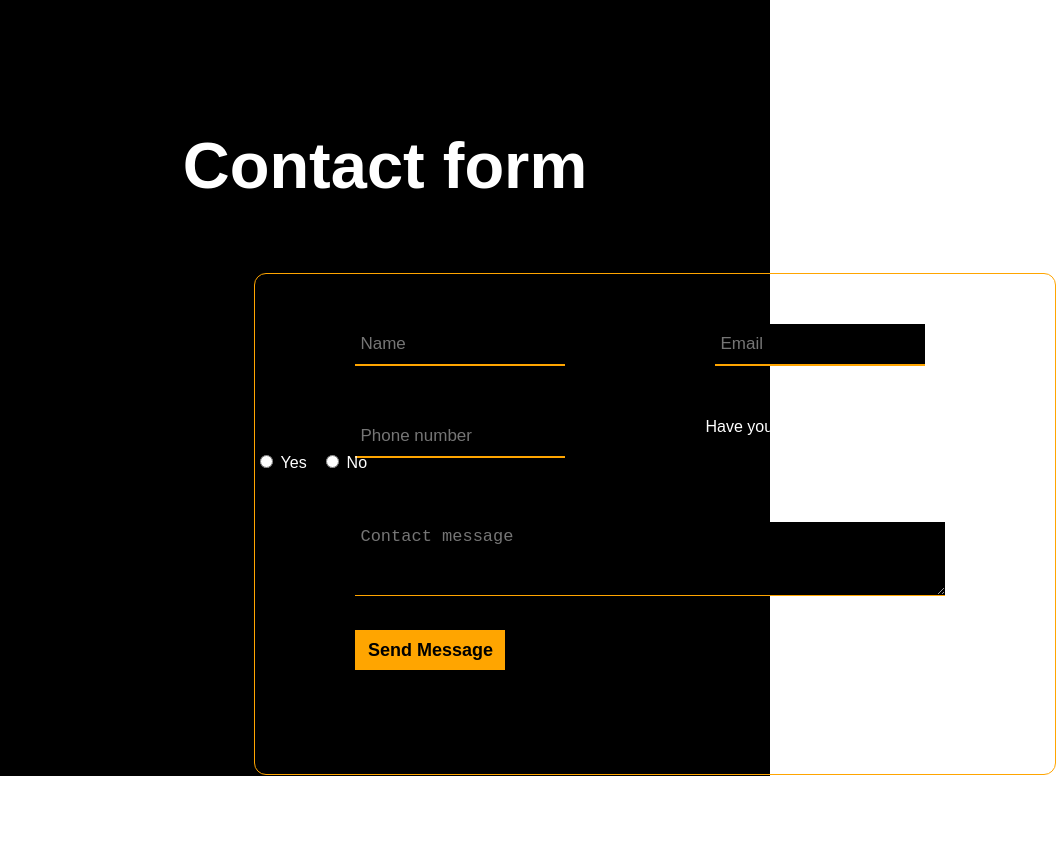
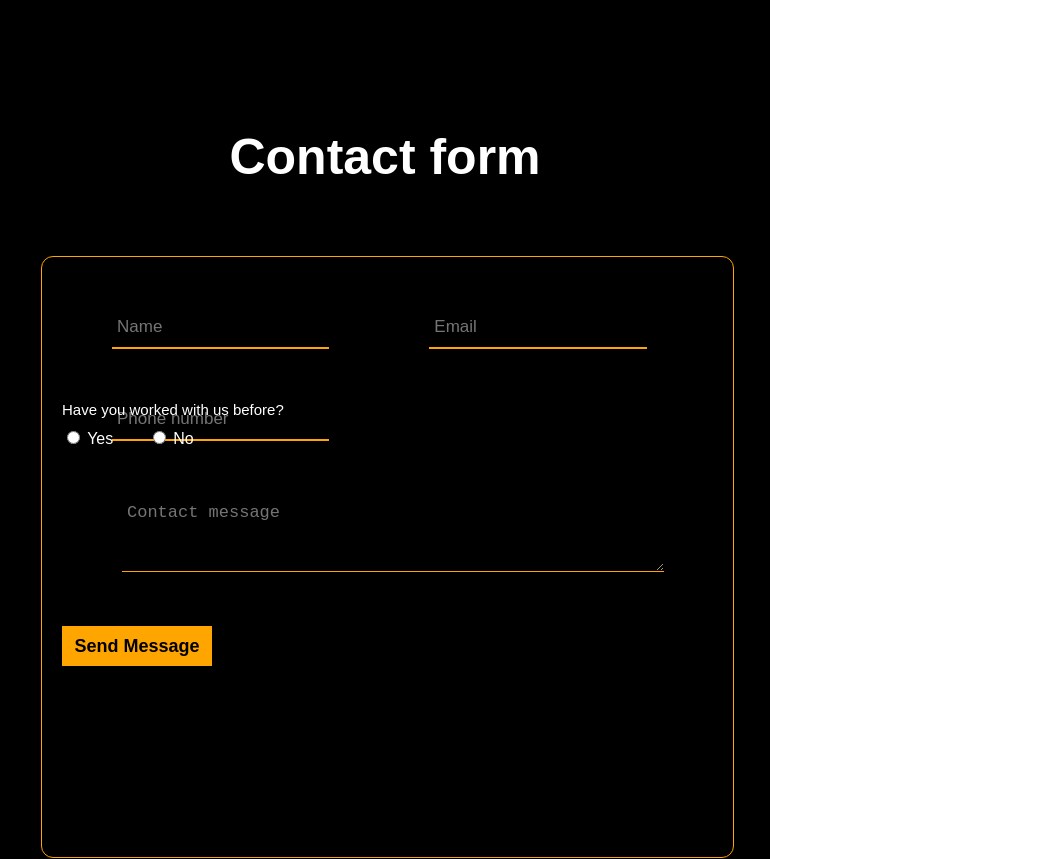
Before and after one commit to EminHuric/MsEe-Agency, a Vue app in the folder MsEe-agency/: page /contact in a window 768 px wide. Shown: the part 620-1479 px from the top of the page, 1056 px wide, since content can reach past the window. Before the commit the page ends 1396 px from the top, so only its background shows below. Built offline with nearby package versions, Linux system fonts and the light colour scheme.

Commit message:
contact form respoonsiveness

```diff
--- a/MsEe-agency/src/components/about.vue
+++ b/MsEe-agency/src/components/about.vue
@@ -0,0 +1,3 @@
+<template>
+    <p style="color: white; position: absolute;">Marketing Agency Powered by Innovation</p>
+</template>
--- a/MsEe-agency/src/views/Contact.vue
+++ b/MsEe-agency/src/views/Contact.vue
@@ -12,9 +12,6 @@
             <form id="emailForm" class="heading1" action="https://formsubmit.co/ehrx09@gmail.com" method="POST">
                 <h2 class="heading2">Contact form</h2>
 
-                <!-- Hidden inputs za Formsubmit -->
-                <input type="hidden" name="_captcha" value="false">
-                <input type="hidden" name="_next" value="http://msee-agency.vercel.app">
 
                 <div class="border">
                     <input type="text" name="name" placeholder="Name" class="name" required>
@@ -22,10 +19,10 @@
                     <input type="text" name="phone" placeholder="Phone number" class="name">
 
                     <p class="before">Have you worked with us before?</p>
-                    <label style="color: white; margin-right: 10px;">
+                    <label class="yes">
                         <input type="radio" name="workedBefore" value="Yes" required> Yes
                     </label>
-                    <label style="color: white;">
+                    <label class="no">
                         <input type="radio" name="workedBefore" value="No" required> No
                     </label><br>
 
@@ -44,6 +41,10 @@
 </script>
 
 <style scoped>
+.yes {
+    color: white;
+    margin-left: 490px;
+}
 .send {
     height: 40px;
     margin-left: 100px;
@@ -194,22 +195,56 @@ textarea:focus {
 .container {
     display: flex;
 }
+.no {
+    color: white;
+    margin-left: 50px;
+}
 
 @media (max-width: 420px) {
+    .heading2 {
+        font-size: 50px;
+        margin-top: 450px;
+    }
+    .border {
+        margin-left: 50px;
+        width: 75%;
+        height: 600px;
+    }
     .title1 {
         margin-left: 20px;
         font-size: 50px;
         width: 90%;
-        margin-top: 60px;
+        margin-top: 50px;
+    }
+    .name, .email {
+        margin-left: 20px;
+        width: 82%;
+    }
+    .before {
+        margin: 5px;
+        margin-top: 35px;
+        text-align: center;
+    }
+    .yes {
+        margin-left: 22%;
     }
 
     .paragraph {
         margin-left: 20px;
         font-size: 20px;
     }
+    .message {
+        margin-left: 20px;
+        width: 81%;
+    }
 
     .back {
         top: 100px;
+        min-height: 200vh;
+    }
+    .send {
+        margin-left: 20px;
+        margin-top: 50px;
     }
 
     .bot2 {
@@ -229,6 +264,41 @@ textarea:focus {
 }
 
 @media (min-width: 421px) and (max-width: 533px) {
+    .heading2 {
+        font-size: 50px;
+    }
+    .before {
+        margin: 5px;
+        margin-top: 35px;
+        margin-left: 20px;
+        padding-bottom: 5px;
+        font-size: 15px;
+    }
+    .name, .email {
+        margin-left: 20px;
+        width: 82%;
+    }
+    .yes {
+        margin-left: 20px;
+    }
+    .no {
+        margin-left: 30px;
+    }
+    .message {
+        margin-left: 20px;
+        width: 81%;
+        border-top: block;
+    }
+    .send {
+        margin-left: 20px;
+        margin-top: 50px;
+    }
+
+    .border {
+        margin-left: 40px;
+        width: 85%;
+        height: 600px;
+    }
     .title1 {
         margin-left: 20px;
         font-size: 50px;
@@ -262,6 +332,41 @@ textarea:focus {
 }
 
 @media (min-width: 533px) and (max-width: 754px) {
+    .heading2 {
+        font-size: 50px;
+    }
+    .before {
+        margin: 5px;
+        margin-top: 35px;
+        margin-left: 20px;
+        padding-bottom: 5px;
+        font-size: 15px;
+    }
+    .name, .email {
+        margin-left: 20px;
+        width: 82%;
+    }
+    .yes {
+        margin-left: 20px;
+    }
+    .no {
+        margin-left: 30px;
+    }
+    .message {
+        margin-left: 20px;
+        width: 81%;
+        border-top: block;
+    }
+    .send {
+        margin-left: 20px;
+        margin-top: 50px;
+    }
+
+    .border {
+        margin-left: 45px;
+        width: 85%;
+        height: 600px;
+    }
     .title1 {
         margin-left: 20px;
         font-size: 42px;
@@ -296,6 +401,41 @@ textarea:focus {
 }
 
 @media (min-width: 755px) and (max-width: 768px) {
+    .heading2 {
+        font-size: 50px;
+    }
+    .before {
+        margin: 5px;
+        margin-top: 35px;
+        margin-left: 20px;
+        padding-bottom: 5px;
+        font-size: 15px;
+    }
+    .name, .email {
+        margin-left: 20px;
+        width: 82%;
+    }
+    .yes {
+        margin-left: 20px;
+    }
+    .no {
+        margin-left: 30px;
+    }
+    .message {
+        margin-left: 20px;
+        width: 81%;
+        border-top: block;
+    }
+    .send {
+        margin-left: 20px;
+        margin-top: 50px;
+    }
+
+    .border {
+        margin-left: 60px;
+        width: 85%;
+        height: 600px;
+    }
     .title1 {
         margin-left: 20px;
         font-size: 42px;
@@ -330,11 +470,30 @@ textarea:focus {
 }
 
 @media (min-width: 768px) and (max-width: 875px) {
+    .border {
+        margin-left: 40px;
+        width: 90%;
+    }
+    .name {
+        margin-left: 70px;
+        width: 30%;
+    }
+    .email {
+        width: 30%;
+        margin-left: 100px;
+    }
+    .before {
+        margin-top: -40px;
+    }
     .title1 {
         margin-left: 20px;
         font-size: 42px;
         width: 98%;
         margin-top: 60px;
+    }
+    .message {
+        margin-left: 80px;
+        width: 77%;
     }
 
     .paragraph {
@@ -364,6 +523,31 @@ textarea:focus {
 }
 
 @media (min-width: 876px) and (max-width: 1024px) {
+    .border {
+        margin-left: 60px;
+        width: 90%;
+    }
+    .name {
+        margin-left: 70px;
+        width: 30%;
+    }
+    .email {
+        width: 30%;
+        margin-left: 100px;
+    }
+    .before {
+        margin-top: -40px;
+    }
+    .title1 {
+        margin-left: 20px;
+        font-size: 42px;
+        width: 98%;
+        margin-top: 60px;
+    }
+    .message {
+        margin-left: 80px;
+        width: 77%;
+    }
     .title1 {
         margin-left: 20px;
         font-size: 50px;
@@ -398,6 +582,11 @@ textarea:focus {
 }
 
 @media (min-width: 1025px) and (max-width: 1380px) {
+    .border {
+        margin-left: 12%;
+        width: 75%;
+
+    }
     .title1 {
         margin-left: 7%;
         font-size: 55px;
@@ -456,9 +645,15 @@ textarea:focus {
     .contact {
         margin-left: 210px;
     }
+    .border {
+        margin-left: 25%;
+    }
 }
 
 @media (min-width: 1720px) and (max-width: 2000px) {
+    .border {
+        margin-left: 28%;
+    }
     .title1 {
         margin-left: 320px;
         font-size: 85px;
@@ -481,4 +676,9 @@ textarea:focus {
         margin-left: 320px;
     }
 }
+@media (min-width: 1720px) and (max-width: 2000px) {
+    .border {
+        margin-left: 30%;
+    }
+}
 </style>
--- a/MsEe-agency/src/views/Home.vue
+++ b/MsEe-agency/src/views/Home.vue
@@ -2,9 +2,11 @@
 <div class="start-page">
 <Menu />
 <Start />
+<About />
 </div>
 </template>
 <script setup>
 import Menu from '../components/menu/menu.vue'
 import Start from '../components/start-page/start.vue'
+import About from '../components/about.vue';
 </script>
```
